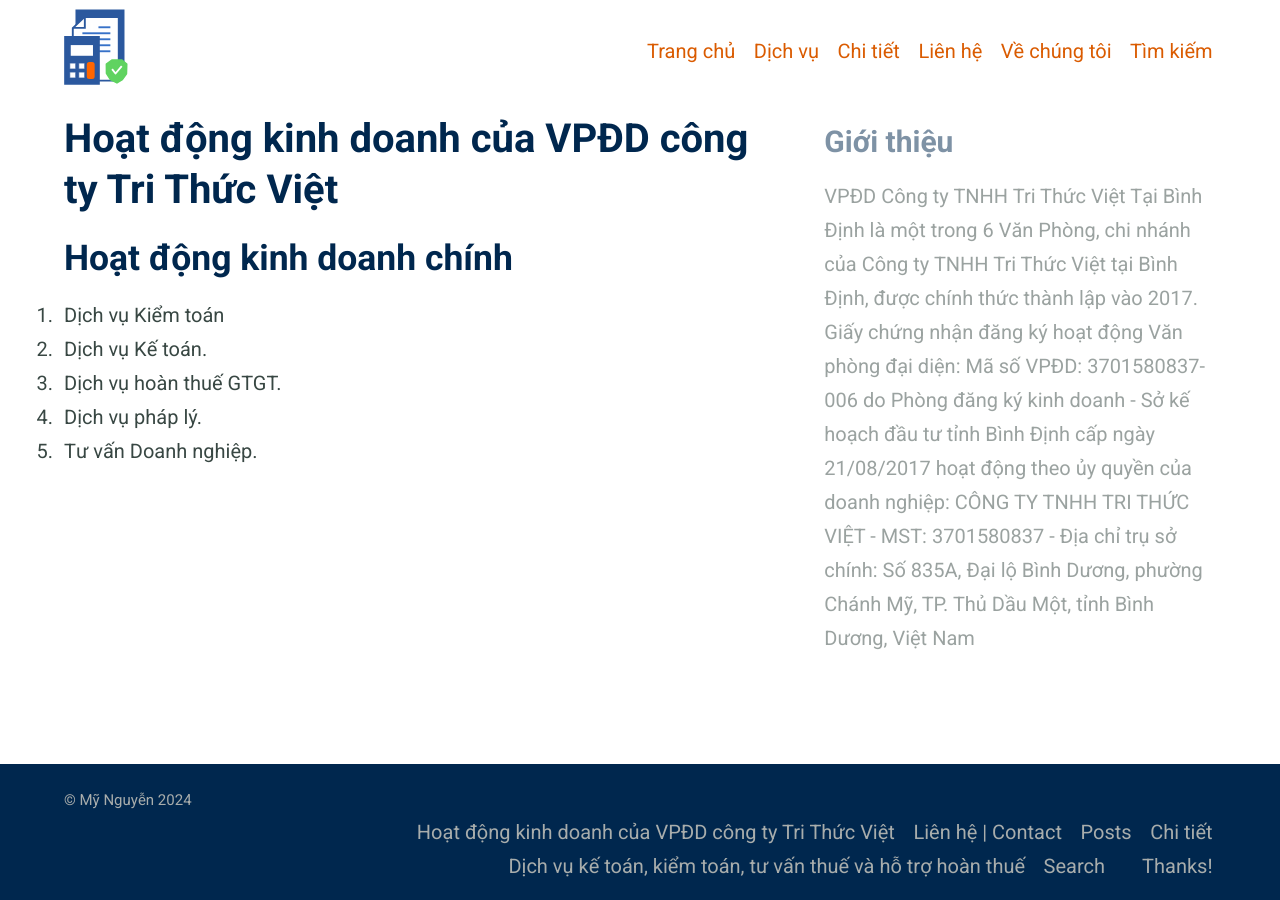
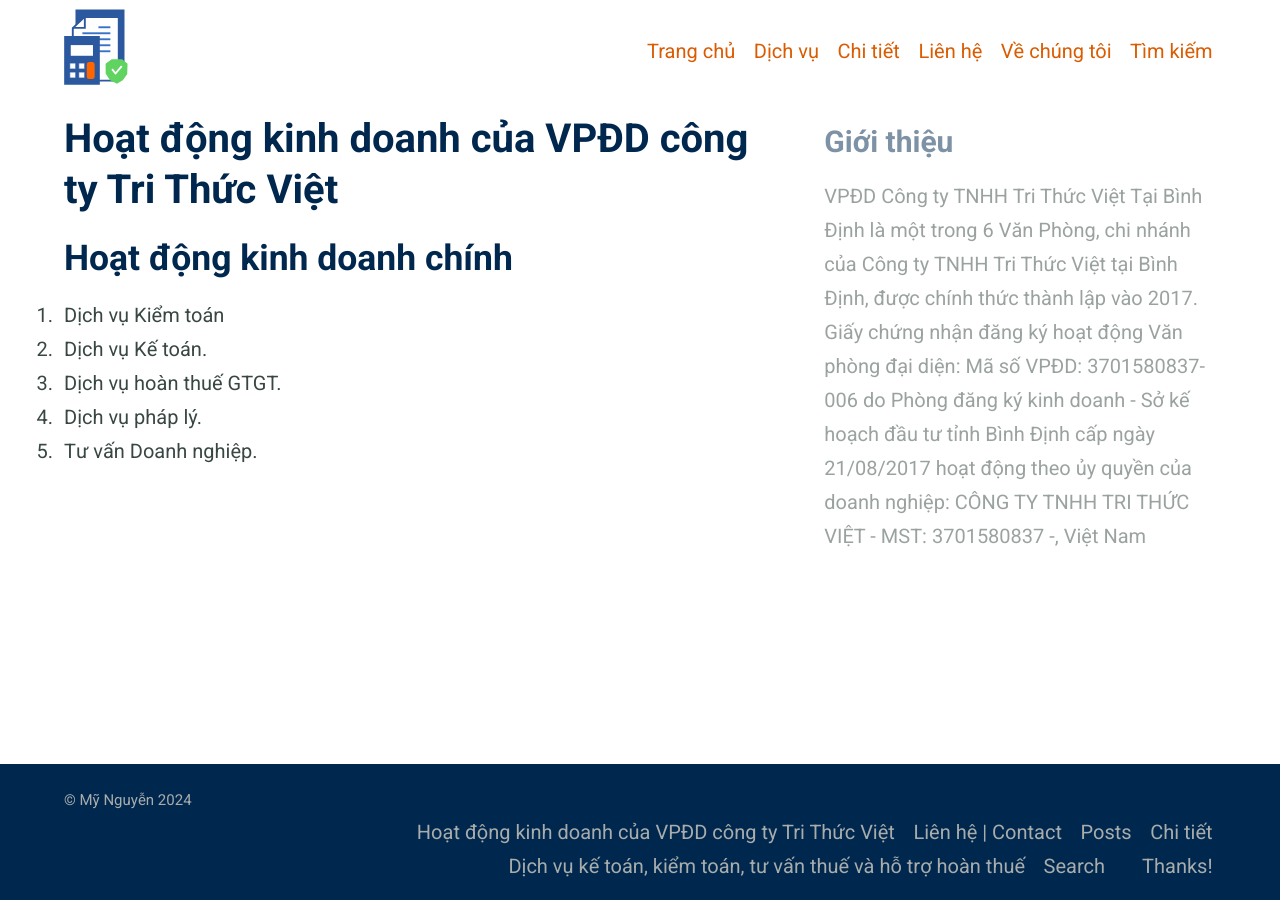
Before and after one commit to mynguyenketoan/mynguyenketoan, a Jekyll site: the page built from categories.md, in a window 1280 px wide. Built offline with Jekyll 4.4.1, drawn with Linux system fonts in a browser that asks for light colours.

```diff
--- a/_config.yml
+++ b/_config.yml
@@ -100,14 +100,14 @@ encoding: utf-8 # Make sure the encoding is right
 lang: en-GB # Set the site language
 title: "Mỹ Nguyễn" # Site name or title, also used in jekyll-seo-tag
 logo: "/assets/logos/logo.svg" # Site logo, also used in jekyll-seo-tag
-description: "VPĐD Công ty TNHH Tri Thức Việt Tại Bình Định là một trong 6 Văn Phòng, chi nhánh của Công ty TNHH Tri Thức Việt tại Bình Định, được chính thức thành lập vào 2017. Giấy chứng nhận đăng ký hoạt động Văn phòng đại diện: Mã số VPĐD: 3701580837-006 do Phòng đăng ký kinh doanh - Sở kế hoạch đầu tư tỉnh Bình Định cấp ngày 21/08/2017 hoạt động theo ủy quyền của doanh nghiệp: CÔNG TY TNHH TRI THỨC VIỆT - MST: 3701580837 - Địa chỉ trụ sở chính: Số 835A, Đại lộ Bình Dương, phường Chánh Mỹ, TP. Thủ Dầu Một, tỉnh Bình Dương, Việt Nam" # Site description and default description, also used in jekyll-seo-tag
-url: "https://mynguyenketoan.github.io" # Site url, also used in jekyll-seo-tag
+description: "VPĐD Công ty TNHH Tri Thức Việt Tại Bình Định là một trong 6 Văn Phòng, chi nhánh của Công ty TNHH Tri Thức Việt tại Bình Định, được chính thức thành lập vào 2017. Giấy chứng nhận đăng ký hoạt động Văn phòng đại diện: Mã số VPĐD: 3701580837-006 do Phòng đăng ký kinh doanh - Sở kế hoạch đầu tư tỉnh Bình Định cấp ngày 21/08/2017 hoạt động theo ủy quyền của doanh nghiệp: CÔNG TY TNHH TRI THỨC VIỆT - MST: 3701580837 -, Việt Nam" # Site description and default description, also used in jekyll-seo-tag
+url: "https://mynguyenketoan.github.io" # Site url, also used in jekyll-seo-tag Địa chỉ: 123D Trần Hưng Đạo, Thành phố Quy Nhơn, Tỉnh Bình Định
 baseurl: ""
 repo: "https://github.com/mynguyenketoan/mynguyenketoan.github.io"
 email: "my123thd@gmail.com"
 # disqus: "alembic-1" # Blog post comments, uncomment the option and set the site ID from your Disqus account
 # date_format: "%-d %B %Y" # Blog post date formatting using placeholder formatting
-# google_analytics: ""
+google_analytics: "G-P7X1QZB042"
 # google_analytics_anonymize_ip: ""
 # service_worker: false # Will turn off the service worker if set to false
 # short_name: "Al" # The web application short name, defaults to the site title
--- a/_includes/site-analytics.html
+++ b/_includes/site-analytics.html
@@ -6,7 +6,7 @@
   gtag('js', new Date());
 
   gtag('config', '{{ site.google_analytics }}');
-  gtag('config', '{{ site.google_analytics }}', {
-    'anonymize_ip': {{ site.google_analytics_anonymize_ip | default: "true" }}
-  });
+  // gtag('config', '{{ site.google_analytics }}', {
+  //   'anonymize_ip': {{ site.google_analytics_anonymize_ip | default: "true" }}
+  // });
 </script>
```
Also changed, not shown: contact.md (+6 -0 lines).
